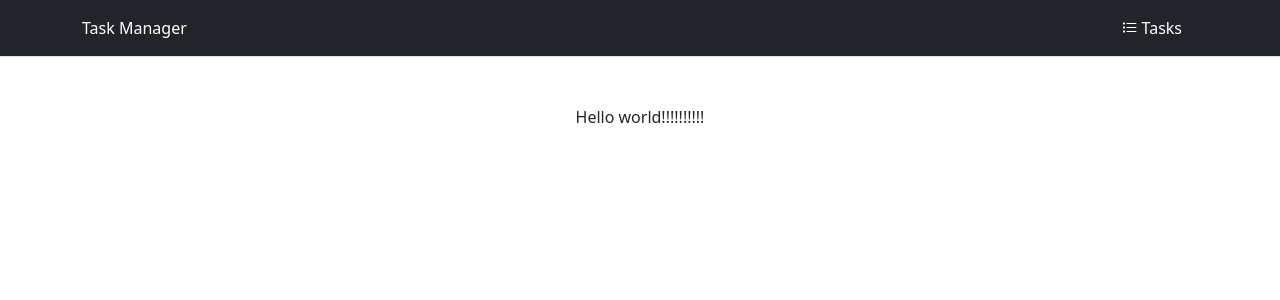
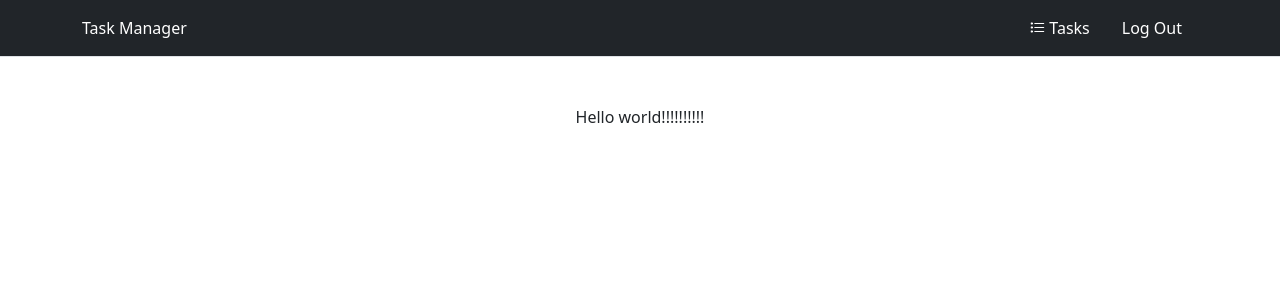
Before and after one commit to KirylDorakh/task_manager, a Flask app: page / in a window 1280 px wide. Shown: the top 300 px of the page. Run offline with Flask 3, Linux system fonts and the light colour scheme; the visitor is signed in with stand-in values (Sample User, id 1).

Commit message:
Logout and session

```diff
--- a/run.py
+++ b/run.py
@@ -27,6 +27,7 @@ db.init_app(app)
 
 @app.route("/")
 def index():
+    print(f"Current session: {session}")
     return render_template("index.html")
 
 
@@ -57,7 +58,7 @@ def login():
         print(user, user.check_password(password))
 
         # Remember which user has logged in
-        # session["user_id"] = rows[0]["id"]
+        session["username"] = user.username
 
         # Redirect user to home page
         return redirect("/")
@@ -67,5 +68,16 @@ def login():
         return render_template("login.html")
 
 
+@app.route("/logout")
+def logout():
+    """Log user out"""
+
+    # Forget any user_id
+    session.clear()
+
+    # Redirect user to login form
+    return redirect("/")
+
+
 if __name__ == '__main__':
     app.run(debug=True)
--- a/templates/layout.html
+++ b/templates/layout.html
@@ -30,16 +30,21 @@
                 </a>
 
                 <ul class="nav col-12 col-lg-auto my-2 justify-content-center my-md-0 text-small">
-                  {% if session["user_id"] %}
+                  {% if session["username"] %}
                   <li>
                     <a href="#" class="nav-link text-white">
                       <i class="bi bi-list-task"></i>
                       Tasks
                     </a>
                   </li>
+                  <li >
+                    <a href="/logout" class="nav-link text-white" >
+                      Log Out
+                    </a>
+                  </li>
                   {% else %}
                   <li>
-                    <a href="login" class="nav-link text-white">
+                    <a href="/login" class="nav-link text-white">
 
                       Login
                     </a>
```
